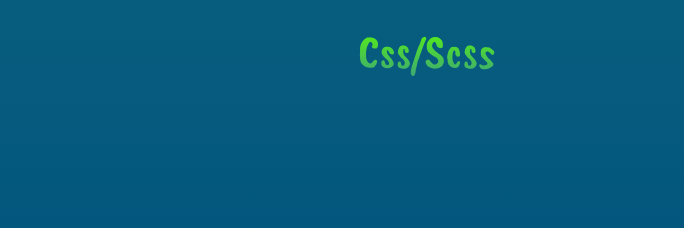
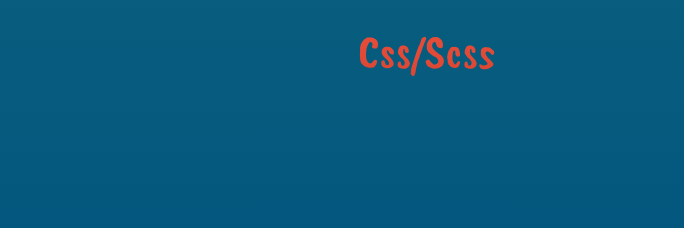
Before and after one commit to Vnymark/fullpage-banner, a website built with webpack: page src/index.html in a window 1280 px wide. Shown: the part 346-574 px from the top of the page, 0-684 px from the left. Built offline with nearby package versions, Linux system fonts and the light colour scheme.

Commit message:
Changed color on animated text to match color of the picture.

```diff
--- a/src/style/style.scss
+++ b/src/style/style.scss
@@ -108,7 +108,7 @@ body {
     .languages::after {
       font-family: "Caveat Brush";
       font-size: 2em;
-      background: -webkit-linear-gradient(#5cff00, #3AA17E);
+      background: -webkit-linear-gradient(#ea4f3b, #d94633);
       -webkit-background-clip: text;
       -webkit-text-fill-color: transparent;
       min-width: 50%;
```
Also changed, not shown: dist/main.js.
